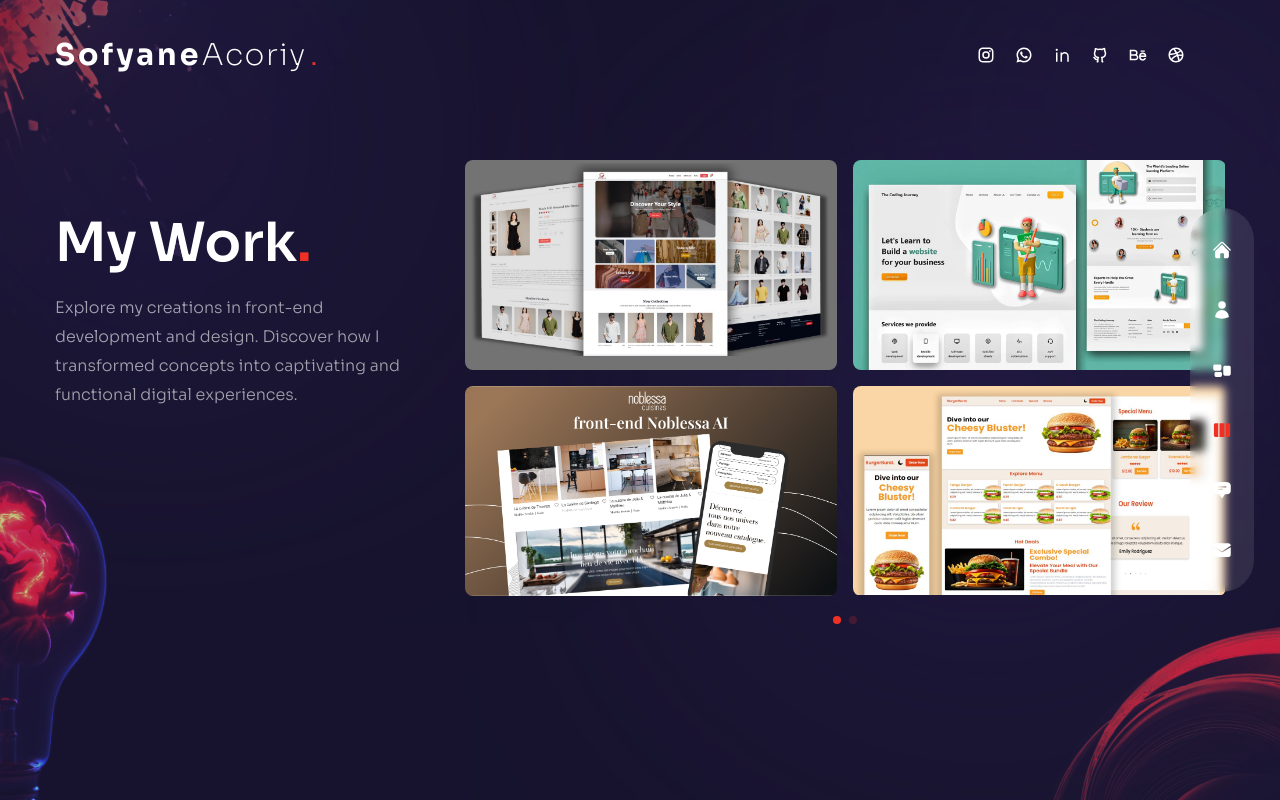
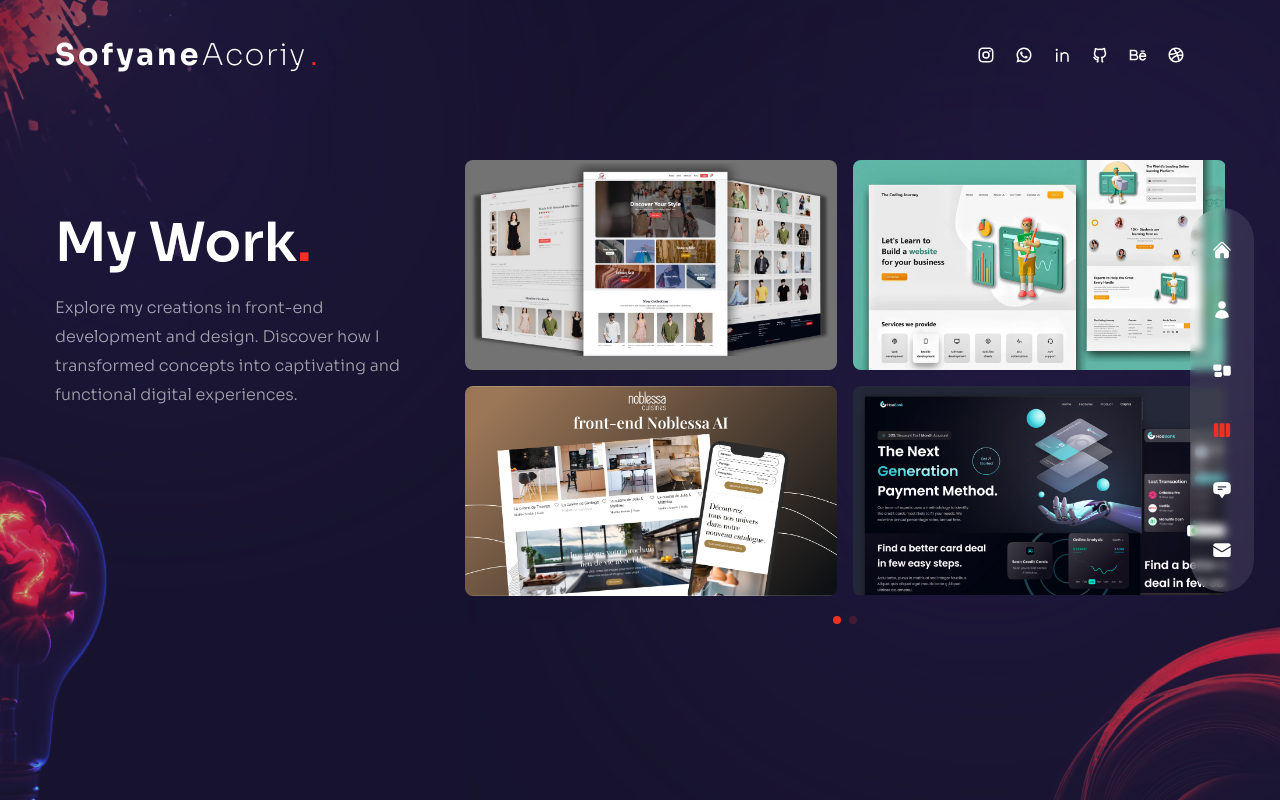
Before and after one commit to Acoriy/My-Portfulio-Next.Js, a Next.js app: page /work in a window 1280 px wide. Built offline with nearby package versions, Linux system fonts and the light colour scheme.

Commit message:
Laste Update

```diff
--- a/components/WorkSlider.js
+++ b/components/WorkSlider.js
@@ -20,8 +20,8 @@
         },
         {
           title: "title",
-          path: "/work1.jpg",
-          link: "https://burger-burst.netlify.app/",
+          path: "/work10.jpg",
+          link: "https://landingpage-hobank.netlify.app/",
         },
       ],
     },
@@ -29,8 +29,8 @@
       images: [
         {
           title: "title",
-          path: "/work5.jpg",
-          link: "https://tippixtravel.netlify.app",
+          path: "/work1.jpg",
+          link: "https://burger-burst.netlify.app/",
         },
         {
           title: "title",
```
Also changed, not shown: public/work10.jpg (added).
